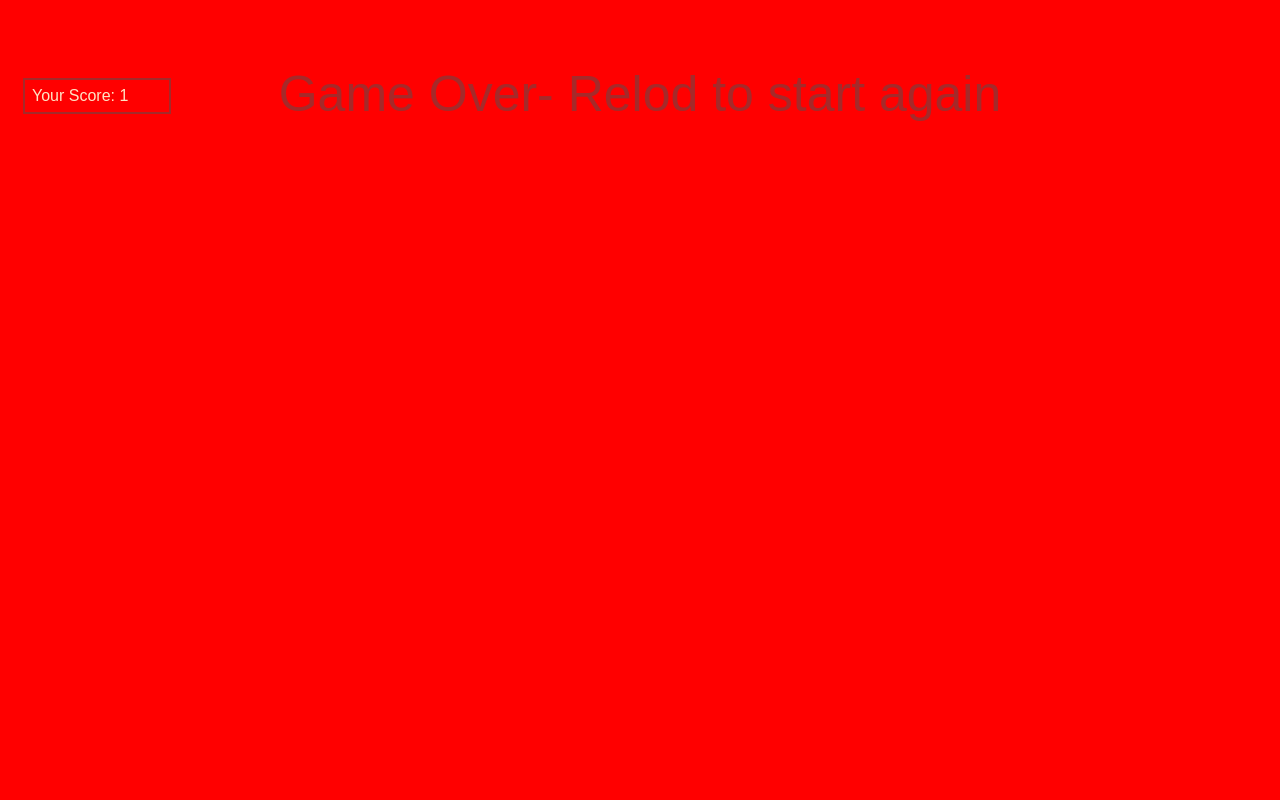
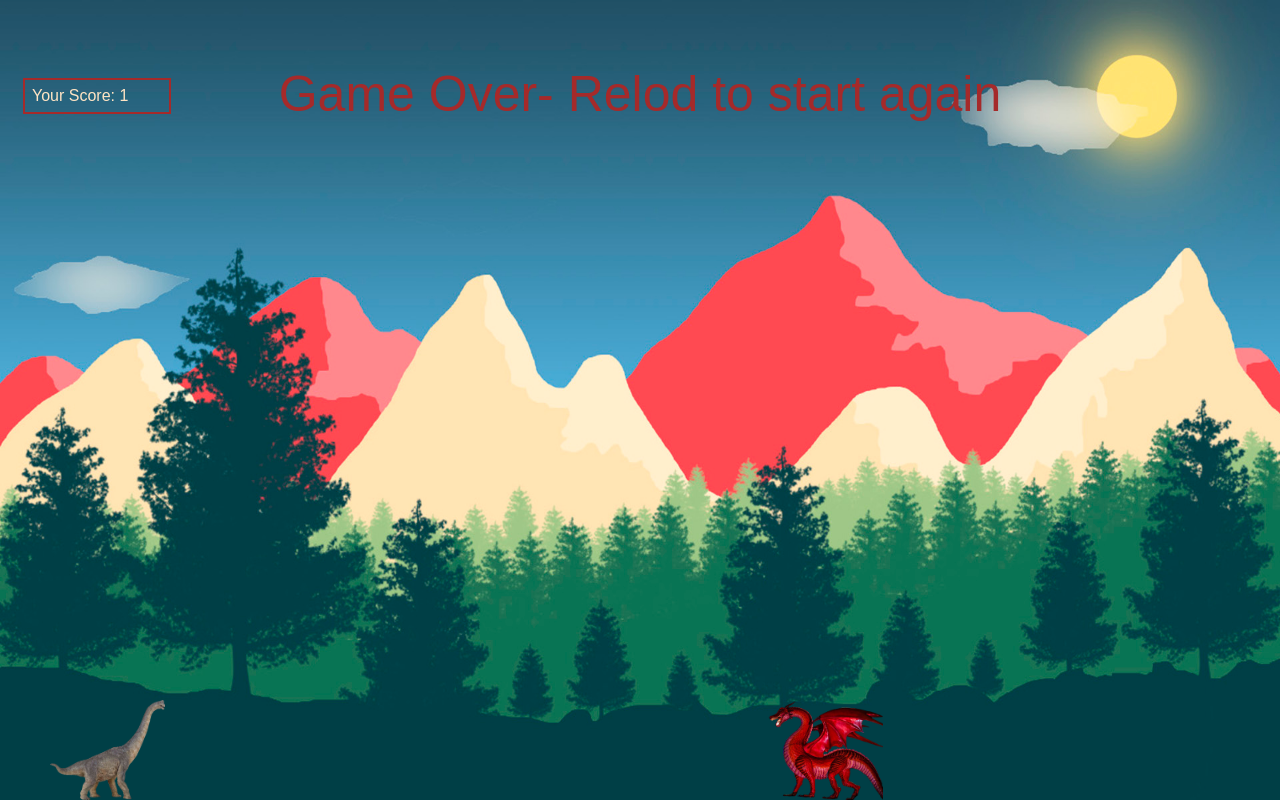
Before and after one commit to aryanabhi12/DragonWar, a plain HTML site: page index.html in a window 1280 px wide. Drawn offline with Linux system fonts and the light colour scheme.

Commit message:
Update style.css

```diff
--- a/style.css
+++ b/style.css
@@ -10,7 +10,7 @@ body{
 }
 
 .gameContainer{
-    background-image: url(./sources/bg.jpg);
+    background-image: url(./bg.jpg);
     background-repeat: no-repeat;
     background-size: 100vw 100vh;
     width: 100vw;
@@ -18,7 +18,7 @@ body{
 }
 
 .dino{
-    background-image: url(./sources/dino.png);
+    background-image: url(./dino.png);
     background-repeat: no-repeat;
     background-size: cover;
     width: 115px;
@@ -29,7 +29,7 @@ body{
 }
 
 .obstacle{
-    background-image: url(./sources/enemy.png);
+    background-image: url(./enemy.png);
     background-size: cover;
     width: 115px;
     height: 100px;
```
